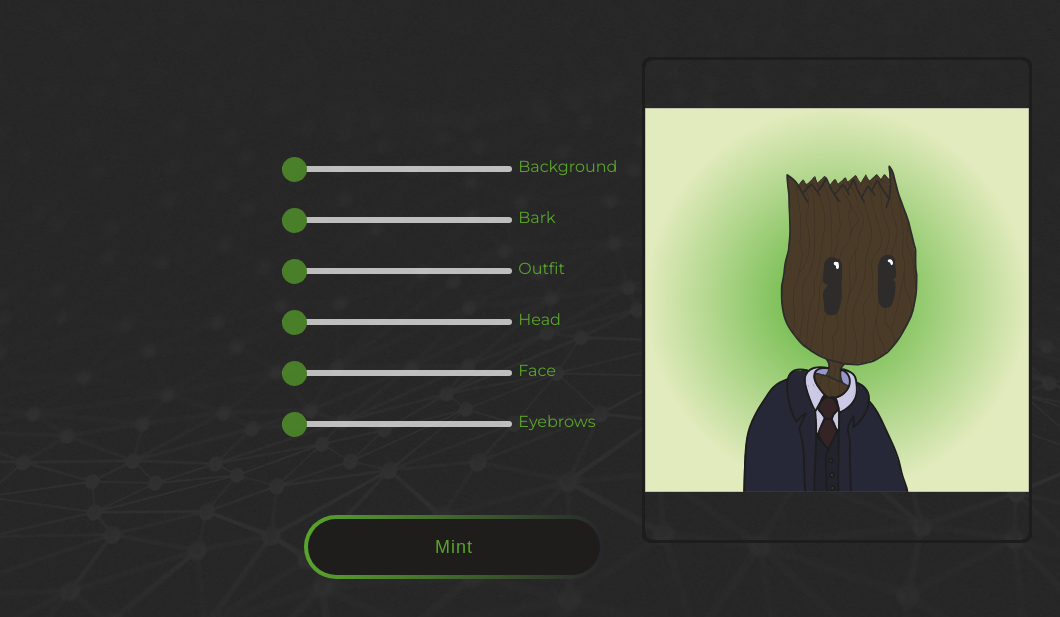
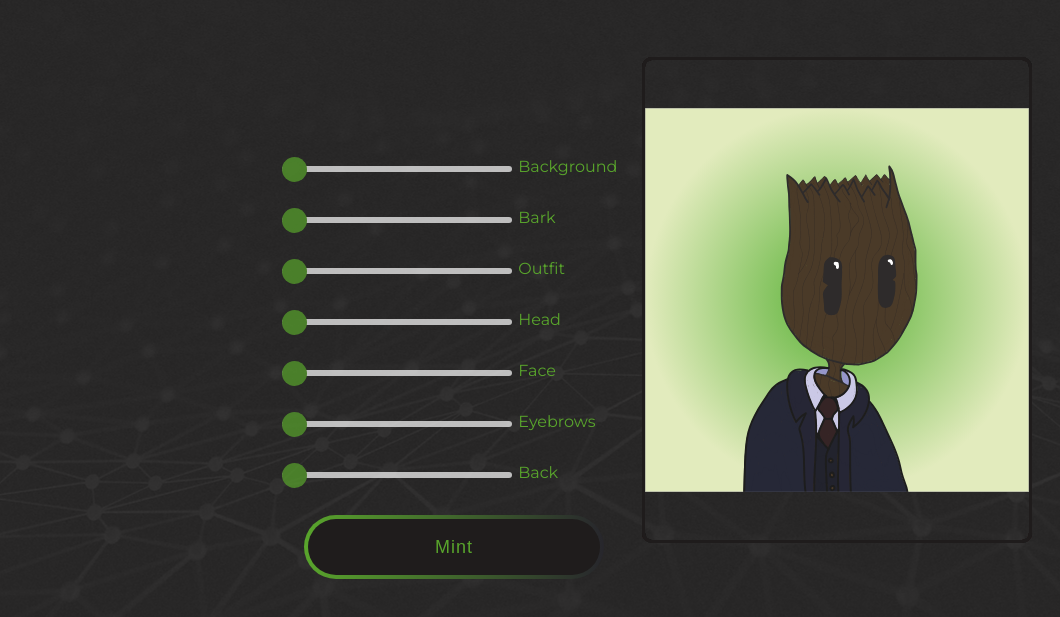
Before and after one commit to aurorasautomation/TreeManGenerator, a plain HTML site: page index.html in a window 1280 px wide. Shown: the part 93-710 px from the top of the page, without its empty margins (208-1268 px from the left). Drawn offline with Linux system fonts and the light colour scheme.

Commit message:
Added Back Accessory Slider

```diff
--- a/index.html
+++ b/index.html
@@ -90,6 +90,18 @@
       <p class="slider-text">Eyebrows</p>
       <br />
 
+      <input
+      onchange="chooseBack();"
+      type="range"
+      min="0"
+      max="1"
+      value="0"
+      class="slider"
+      id="backVariant"
+      />
+      <p class="slider-text">Back</p>
+      <br />
+
       </div>
       <div>
 
--- a/index.js
+++ b/index.js
@@ -121,6 +121,12 @@ function chooseEyebrows() {
     "./Eyebrows/" + eyebrowVariants[chosenEyebrows] + ".svg";
 }
 
+function chooseBack() {
+  let chosenBack = document.getElementById("backVariant").value;
+  document.getElementById("back").src =
+    "./Back/" + backVariants[chosenBack] + ".svg";
+}
+
 function mintMachine() {
   console.log("Minting button has been pressed");
 }
```
